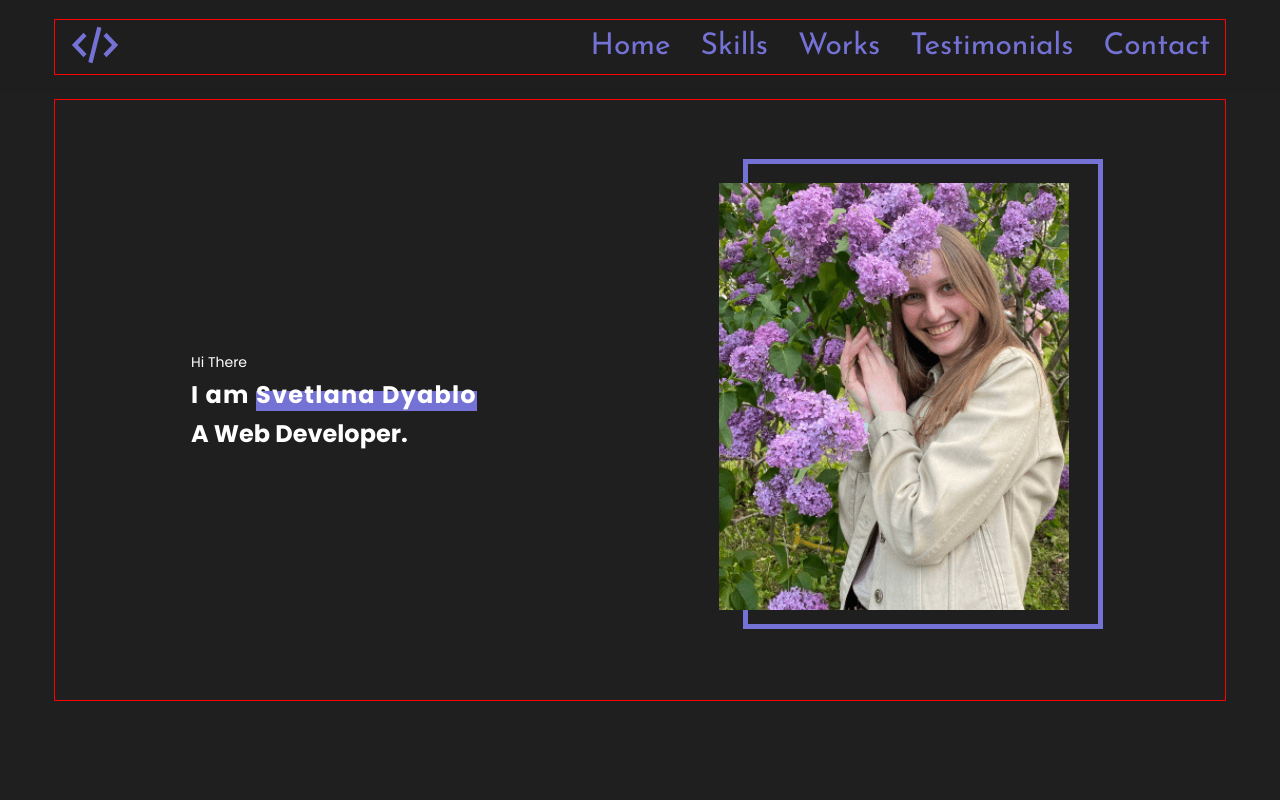
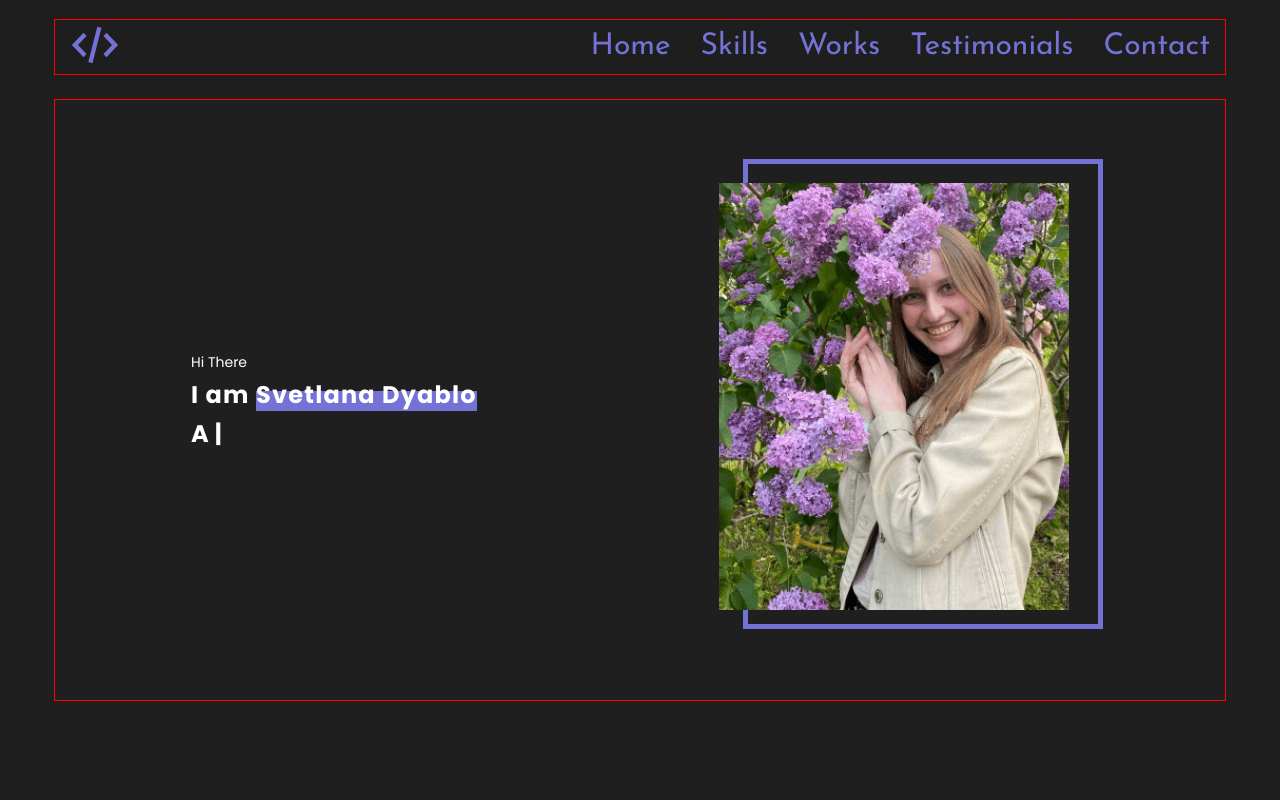
Before and after one commit to eva-nie/Portfolio-CV, a React app: page / in a window 1280 px wide. Shown: the top 800 px of the page. Built offline with nearby package versions, Linux system fonts and the light colour scheme.

Commit message:
add typeWriter effect

```diff
--- a/package.json
+++ b/package.json
@@ -59,6 +59,7 @@
     "tailwindcss": "3.0.2",
     "terser-webpack-plugin": "5.2.5",
     "typescript": "4.4.2",
+    "typewriter-effect": "^2.21.0",
     "web-vitals": "2.1.0",
     "webpack": "5.64.4",
     "webpack-dev-server": "4.6.0",
--- a/src/layout/sections/main/Main.tsx
+++ b/src/layout/sections/main/Main.tsx
@@ -3,6 +3,8 @@
 import { FlexWrapper } from "components/FlexWrapper"
 import { Container } from "components/Container"
 import { S } from "../main/Main_Styles"
+import Typewriter from "typewriter-effect"
+
 export const Main: React.FC = () => {
   return (
     <S.Main>
@@ -13,7 +15,18 @@
             <S.Name>
               I am <span>Svetlana Dyablo</span>
             </S.Name>
-            <S.MainTitle>A Web Developer. </S.MainTitle>
+            {/*<S.MainTitle>A Web Developer. </S.MainTitle>*/}
+            <S.MainTitle>
+              <p>A Web Developer</p>
+              <Typewriter
+                options={{
+                  strings: ["A Web Developer.", "A Frontend Developer", "A Web Designer"],
+                  autoStart: true,
+                  loop: true,
+                  delay: 150,
+                }}
+              />
+            </S.MainTitle>
           </div>
           <S.PhotoWrapper>
             <S.Photo src={photo} alt="" />
--- a/src/layout/sections/main/Main_Styles.ts
+++ b/src/layout/sections/main/Main_Styles.ts
@@ -8,7 +8,11 @@
   display: flex;
 `
 const MainTitle = styled.h1`
-  ${font({ weight: 400, Fmax: 27, Fmin: 20 })}
+  ${font({ weight: 400, Fmax: 27, Fmin: 20 })};
+
+  p {
+    display: none;
+  }
 `
 
 const Name = styled.h2`
```
Also changed, not shown: 1 other file (tests, documents, lock files or other folders).
